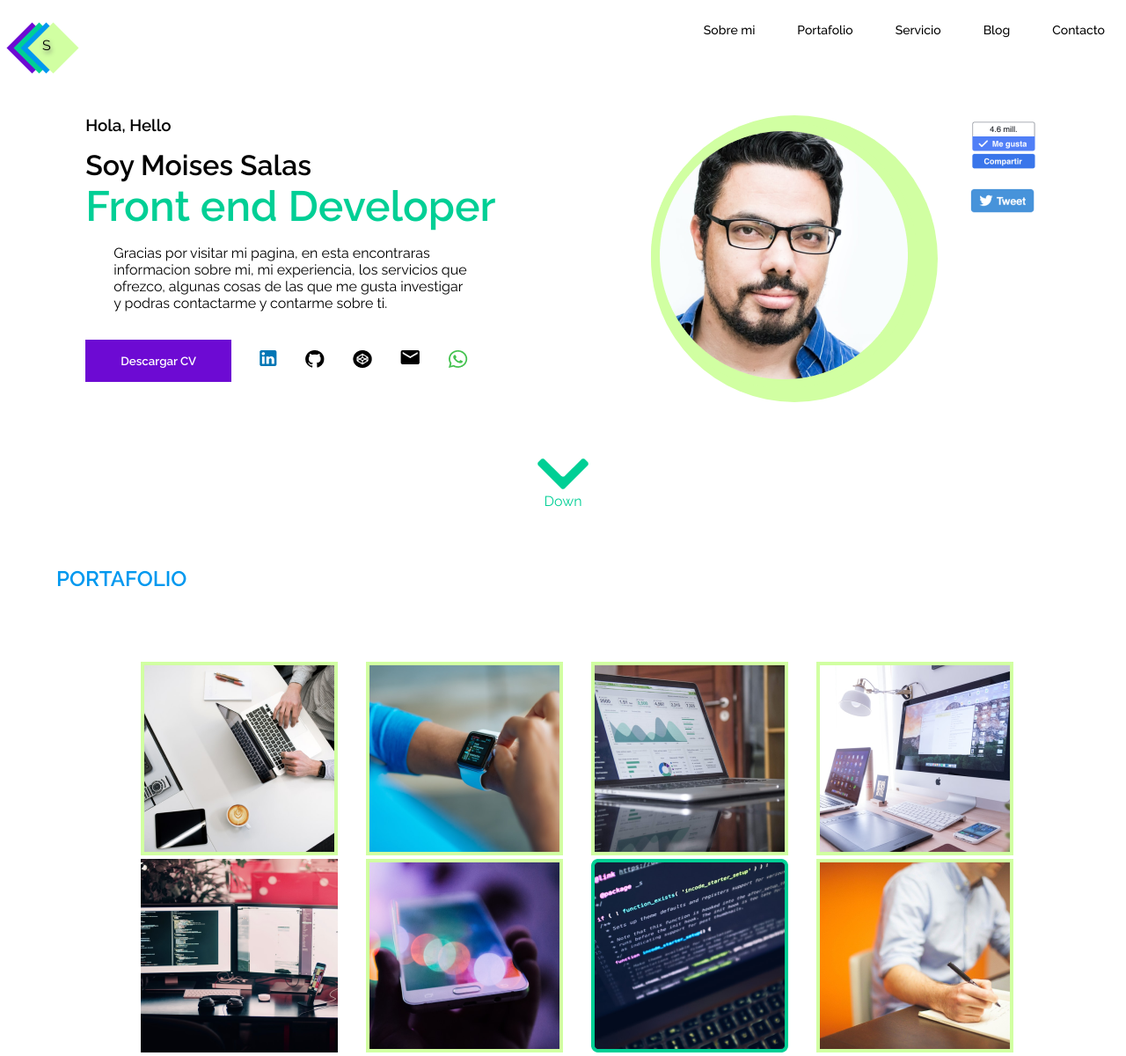
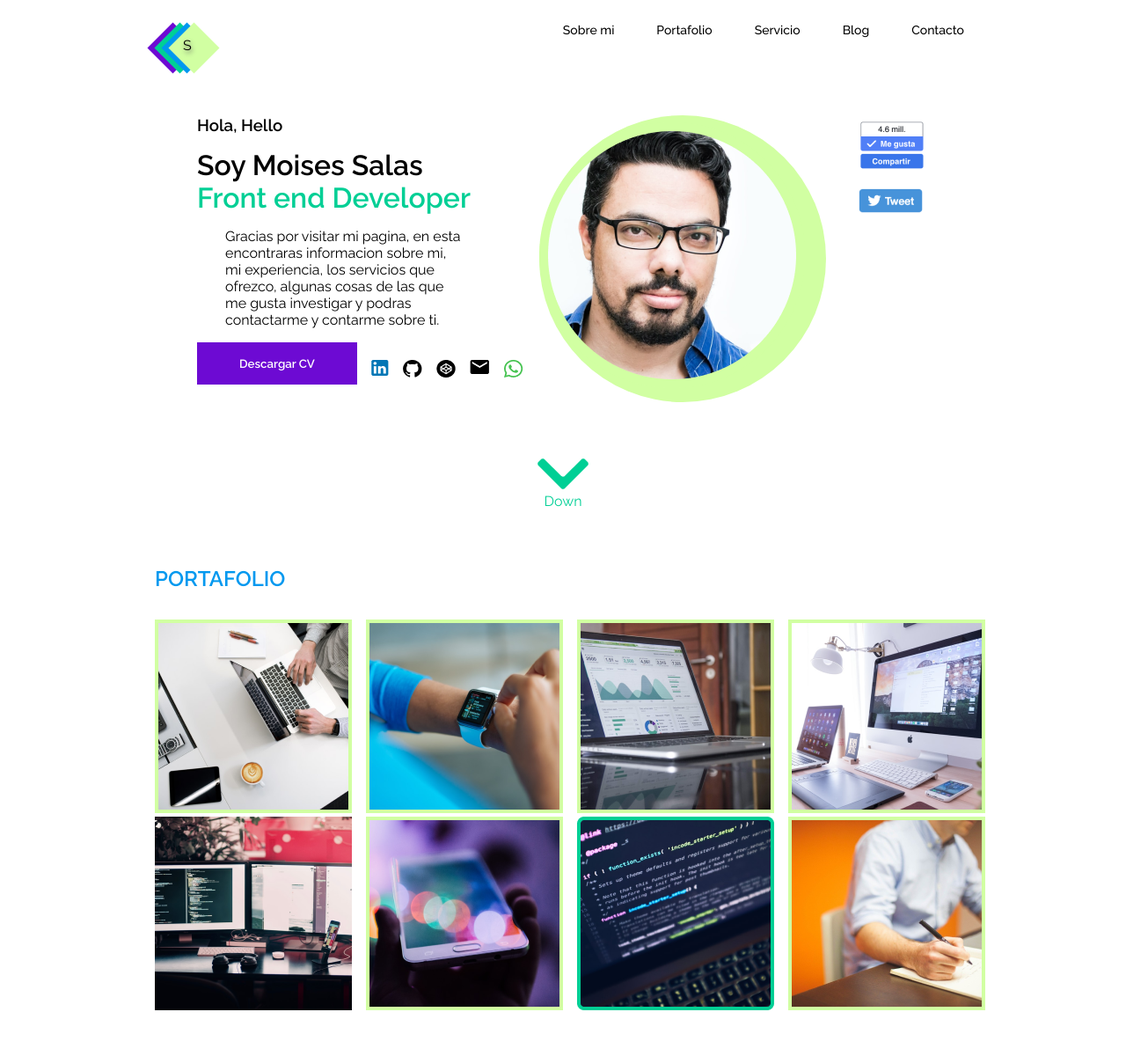
Before and after one commit to Slax2/frontendG18, a plain HTML site: page C10/retogrupal/index.html in a window 1280 px wide. Shown: the whole page at 88% size. After the commit the page ends 1152 px from the top, so only its background shows below. Drawn offline with Linux system fonts and the light colour scheme; a web font is replaced by a local one.

Commit message:
retoGrupal

```diff
--- a/C10/retogrupal/estilos.css
+++ b/C10/retogrupal/estilos.css
@@ -6,13 +6,18 @@
 }
 /* HEADER */
 .header{
+    max-width: 960px;
+    margin: auto;
     display: flex;
     justify-content: space-between;
     align-items: center;
     width: 100%;
 
 }
-
+main{
+    max-width: 960px;
+    margin: auto;
+}
 .header__logo{
     position: relative;
     margin-left: 1rem;
@@ -87,7 +92,7 @@
 }
 .sobremi__nav__ul li{
     list-style: none;
-    margin-left: 2rem;
+    margin-left: 1rem;
 }
 .sobremi__imagen{
     position: relative;
@@ -116,10 +121,12 @@
 .sobremi__info h1{
     font-size: 2rem;
     padding-bottom: 1rem;
+    font-weight: 700;
 }
 .section__sobremi span{
-    font-size: 3rem;
+    font-size: 2rem;
     color: #00CF95;
+    font-weight: 700;
 }
 .section__sobremi p{
     margin-left: 2rem;
@@ -127,11 +134,11 @@
 }
 .section__sobremi button{
     font-weight: 700;
-    padding: 1rem 2.5rem;
+    padding: 1rem 3rem;
     background-color: #6D0AD3;
     color: white;
     border: none;
-    margin-top: 2rem;
+    margin-top: 1rem;
 }
 
 
@@ -158,20 +165,18 @@
     /* justify-content: center;
     align-items: center; */
     flex-direction: column;
+    margin-top: 3rem;
 }
 .section__portafolio h2{
-    padding: 4rem;
+    padding: 1rem;
     color:#0098EF;
     font-weight: 600;
 }
 .container__portafolio{
     display: flex;
-    justify-content: center;
-    align-items: center;
     flex-wrap: wrap;
-    padding: 0 4rem;
     margin-top: 1rem;
 }
 .container__portafolio img{
-    margin-left: 2rem;
+    margin-left: 1rem;
 }
--- a/C10/retogrupal/index.html
+++ b/C10/retogrupal/index.html
@@ -44,7 +44,7 @@
                 </ul>
             </nav>
         </header>
-
+        <main>
             <section class="section__sobremi">
                 <div class="sobremi__info">
                     <h3>Hola, Hello</h3>
@@ -142,6 +142,8 @@
                     </figure>
                 </div>
             </section>
+        </main>
+
     </div>
 </body>
 </html>
```
Lines whose indentation alone changed are shown as unchanged.
